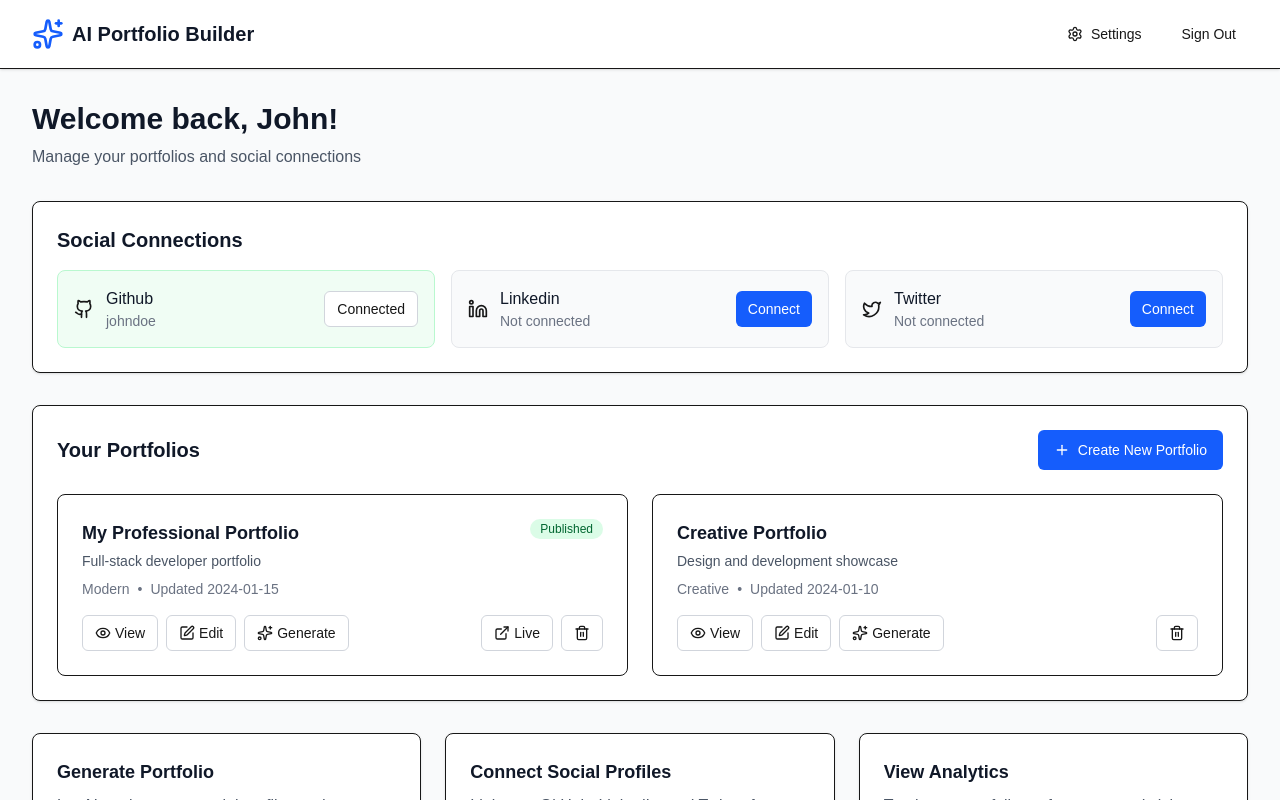
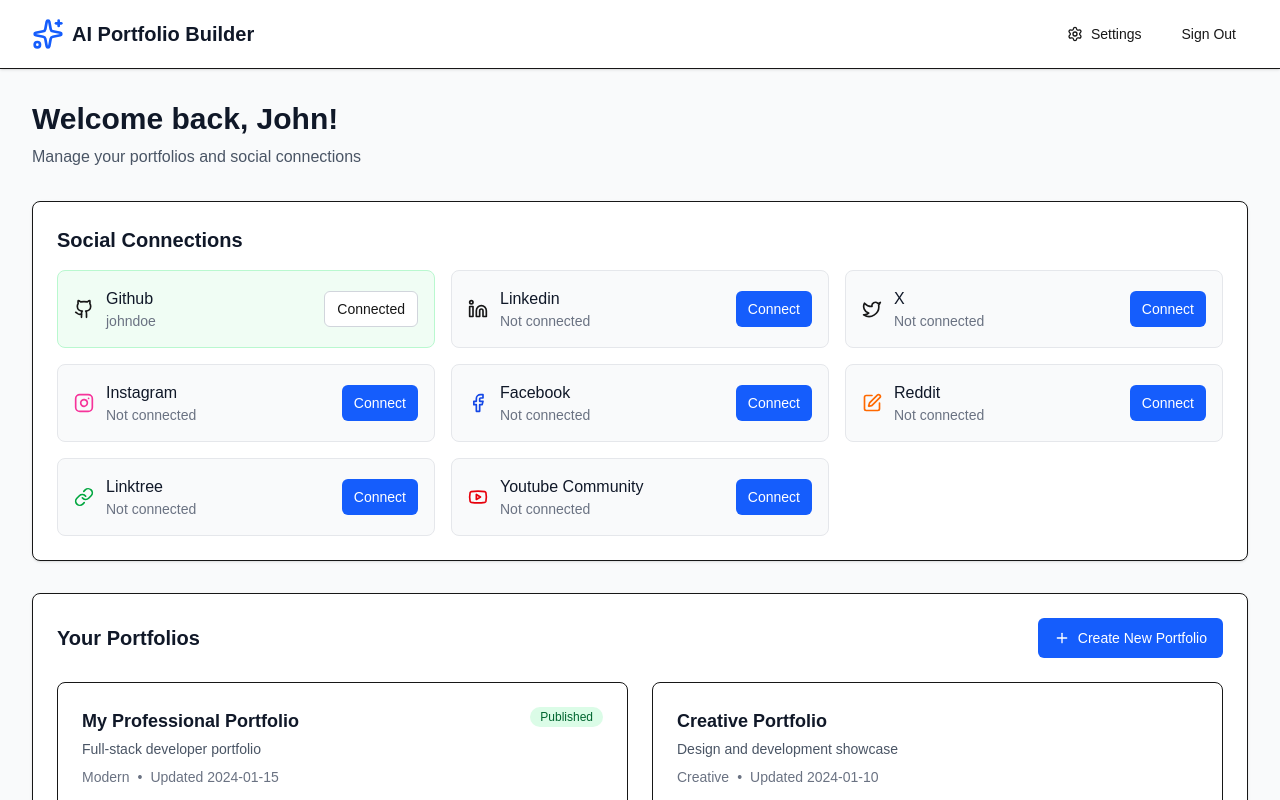
Before and after one commit to ipratikseeyou/Dropclick, a Next.js app in the folder frontend/: page /dashboard in a window 1280 px wide. Shown: the top 800 px of the page. Built offline with nearby package versions, Linux system fonts and the light colour scheme.

Commit message:
Update dashboard social connections and sign out behavior

```diff
--- a/frontend/src/app/dashboard/page.tsx
+++ b/frontend/src/app/dashboard/page.tsx
@@ -13,7 +13,12 @@ import {
   Edit,
   Trash2,
   ExternalLink,
+  Instagram,
+  Facebook,
+  Youtube,
+  Link
 } from 'lucide-react';
+import { signOut } from 'next-auth/react';
 
 export default function DashboardPage() {
   const [portfolios] = useState([
@@ -40,7 +45,12 @@ export default function DashboardPage() {
   const [socialConnections] = useState([
     { platform: 'github', connected: true, username: 'johndoe' },
     { platform: 'linkedin', connected: false, username: null },
-    { platform: 'twitter', connected: false, username: null }
+    { platform: 'X', connected: false, username: null },
+    { platform: 'instagram', connected: false, username: null },
+    { platform: 'facebook', connected: false, username: null },
+    { platform: 'reddit', connected: false, username: null },
+    { platform: 'linktree', connected: false, username: null },
+    { platform: 'youtube_community', connected: false, username: null }
   ]);
 
   return (
@@ -58,7 +68,7 @@ export default function DashboardPage() {
                 <Settings className="h-4 w-4 mr-2" />
                 Settings
               </Button>
-              <Button variant="ghost" size="sm">
+              <Button variant="ghost" size="sm" onClick={() => signOut({ callbackUrl: '/' })}>
                 Sign Out
               </Button>
             </div>
@@ -96,10 +106,15 @@ export default function DashboardPage() {
                   <div className="flex items-center space-x-3">
                     {connection.platform === 'github' && <Github className="h-5 w-5" />}
                     {connection.platform === 'linkedin' && <Linkedin className="h-5 w-5" />}
-                    {connection.platform === 'twitter' && <Twitter className="h-5 w-5" />}
+                    {connection.platform === 'X' && <Twitter className="h-5 w-5" />}
+                    {connection.platform === 'instagram' && <Instagram className="h-5 w-5 text-pink-500" />}
+                    {connection.platform === 'facebook' && <Facebook className="h-5 w-5 text-blue-700" />}
+                    {connection.platform === 'reddit' && <Edit className="h-5 w-5 text-orange-500" />}
+                    {connection.platform === 'linktree' && <Link className="h-5 w-5 text-green-600" />}
+                    {connection.platform === 'youtube_community' && <Youtube className="h-5 w-5 text-red-600" />}
                     <div>
                       <p className="font-medium text-gray-900 capitalize">
-                        {connection.platform}
+                        {connection.platform === 'youtube_community' ? 'Youtube Community' : connection.platform === 'linktree' ? 'Linktree' : connection.platform}
                       </p>
                       <p className="text-sm text-gray-500">
                         {connection.connected ? connection.username : 'Not connected'}
```
